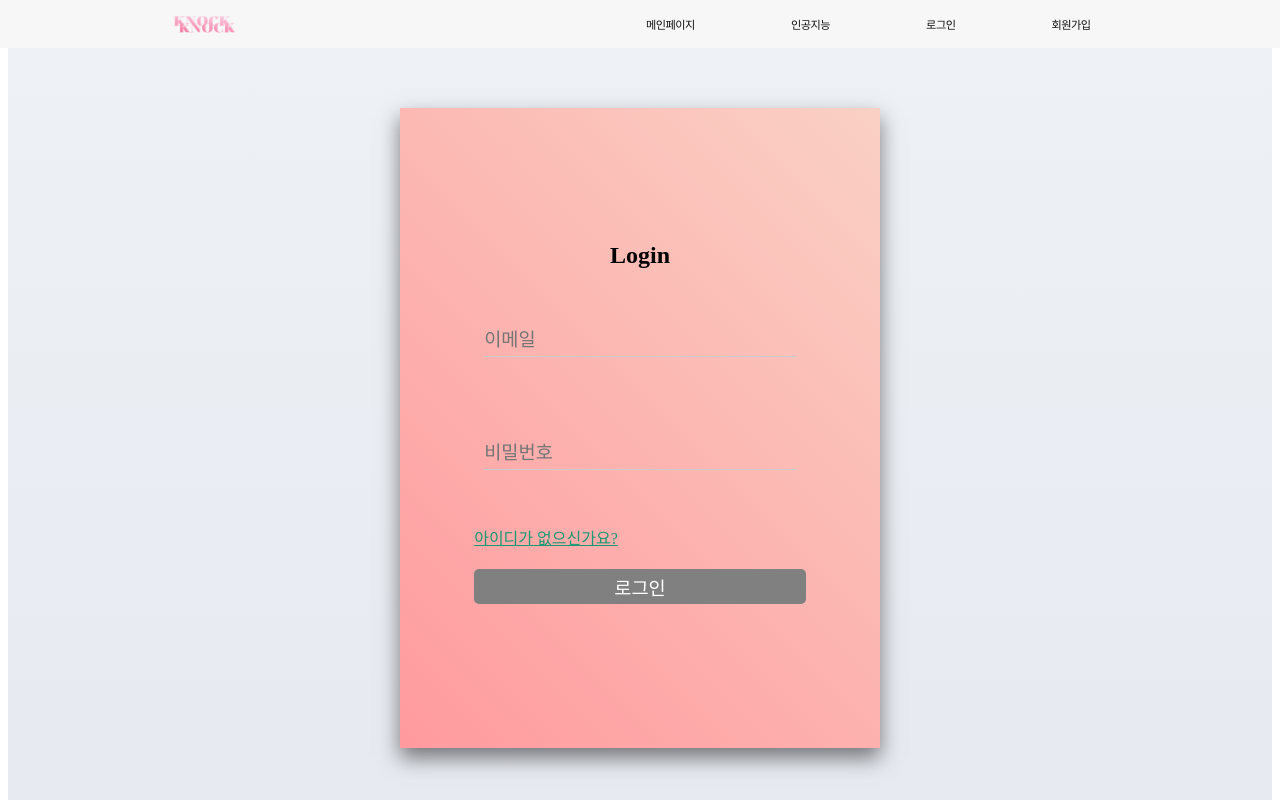
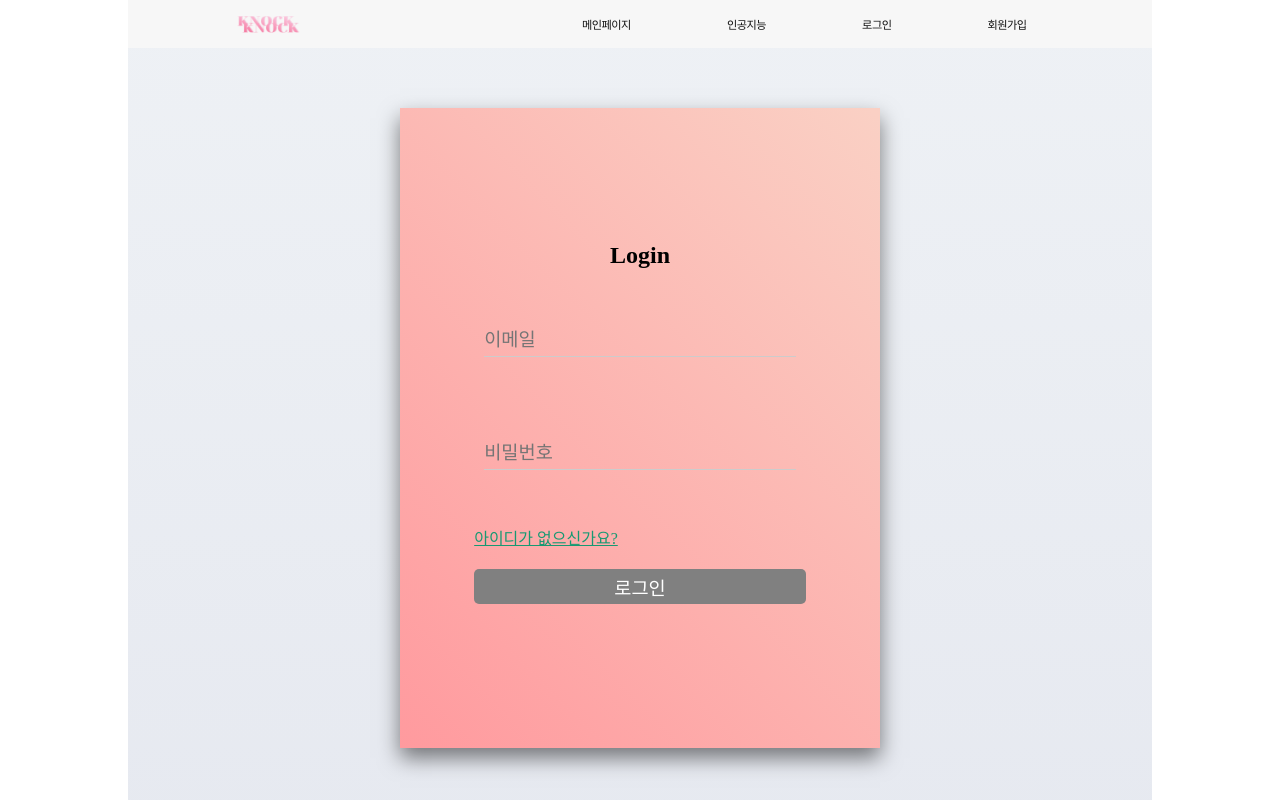
Before and after one commit to jeong1suk/KNOCKKNOCK, a React (Vite) app: page /login in a window 1280 px wide. Shown: the top 800 px of the page. Built offline with nearby package versions, Linux system fonts and the light colour scheme; no server answers; a web font is replaced by a local one.

Commit message:
CSS: 반응형 breakpoint 설정

```diff
--- /dev/null
+++ b/src/components/layout/Layout.jsx
@@ -0,0 +1,9 @@
+import styled from "styled-components";
+export const BaseLayout = ({ children }) => {
+  return <Wrapper>{children}</Wrapper>;
+};
+const Wrapper = styled.div`
+  max-width: 1024px;
+  margin: 0 auto;
+  background-color: black;
+`;
--- /dev/null
+++ b/src/components/layout/breakpoint.js
@@ -0,0 +1,2 @@
+export const MOBILE_BREAK_POINT = "328px";
+export const TABLET_BREAK_POINT = "768px";
--- a/src/components/sections/Header.jsx
+++ b/src/components/sections/Header.jsx
@@ -63,13 +63,15 @@ const Header = () => {
 };
 
 const HeaderWrap = styled.div`
+  max-width: 1024px;
   width: 100%;
   height: 3rem;
   background-color: #f7f7f7;
   position: fixed;
   top: 0;
-  left: 0;
+  left: 50%;
   z-index: 998;
+  transform: translate(-50%, 0);
 `;
 
 const HeaderContainer = styled.div`
--- a/src/components/sections/Layout.jsx
+++ b/src/components/sections/Layout.jsx
@@ -1,13 +1,16 @@
 import { BrowserRouter } from "react-router-dom";
 import Router from "../../routes/Router";
+import { BaseLayout } from "../layout/Layout";
 import Header from "./Header";
 // import Footer from "./Footer";
 const Layout = () => {
   return (
     <BrowserRouter>
-      <Header />
-      <Router />
-      {/* <Footer /> */}
+      <BaseLayout>
+        <Header />
+        <Router />
+        {/* <Footer /> */}
+      </BaseLayout>
     </BrowserRouter>
   );
 };
--- a/src/pages/play/Play.jsx
+++ b/src/pages/play/Play.jsx
@@ -1,33 +1,41 @@
-import styled,{ keyframes } from 'styled-components';
+import styled, { keyframes } from "styled-components";
 
-import { useAsyncValue, useNavigate } from 'react-router-dom';
-import React, { useState, useEffect } from 'react';
-import * as Api from '../../api';
+import { useAsyncValue, useNavigate } from "react-router-dom";
+import React, { useState, useEffect, useContext } from "react";
+import * as Api from "../../api";
 
-import PostCard from '../../components/play/PostCard';
-import Pagination from '../../components/commons/Pagenation';
+import PostCard from "../../components/play/PostCard";
+import Pagination from "../../components/commons/Pagenation";
+import { UserStateContext } from "../../context/user/UserProvider";
+import {
+  MOBILE_BREAK_POINT,
+  TABLET_BREAK_POINT,
+} from "../../components/layout/breakpoint";
 
-function Play()  {
+function Play() {
   const navigate = useNavigate();
-
+  const user = useContext(UserStateContext);
   const [postList, setPostList] = useState([]);
   const [currentPage, setCurrentPage] = useState(1);
   const [allPostCount, setAllPostCount] = useState(0);
-  const [postType, setPostType] = useState('');
+  const [postType, setPostType] = useState("");
 
   const perPage = 6;
   const lastPage = Math.ceil(allPostCount / perPage);
 
   const fetchPosts = async () => {
-    const res = await Api.get(`/posts?page=${currentPage}&perPage=${perPage}&type=${postType}`);
-    console.log(postType,res);
+    const res = await Api.get(
+      `/posts?page=${currentPage}&perPage=${perPage}&type=${postType}`
+    );
+    console.log(postType, res);
     setPostList(res.data.postList);
     setAllPostCount(res.data.allPostCount);
   };
 
-
-
   useEffect(() => {
+    if (user.user === null) {
+      navigate("/login", { replace: true });
+    }
     setCurrentPage(1);
     fetchPosts();
   }, [postType]);
@@ -36,10 +44,7 @@ function Play()  {
     fetchPosts();
   }, [currentPage]);
 
-
-
-
-  return(
+  return (
     <>
       <TopBox>
         <TopPtagBox>
@@ -48,31 +53,53 @@ function Play()  {
           <p>다양한 단체 미팅 중 원하는 미팅에 참여해보세요</p>
         </TopPtagBox>
         <TopButtonBox>
-          <PostButton style={{marginRight: "10px"}} onClick={() => navigate(`/playadd`)}>게시글 만들기</PostButton>
+          <PostButton
+            style={{ marginRight: "10px" }}
+            onClick={() => navigate(`/playadd`)}
+          >
+            게시글 만들기
+          </PostButton>
         </TopButtonBox>
-
       </TopBox>
       <CategoryButtonBox>
-        <CategoryButton onClick={() => setPostType('')}>🚪전체</CategoryButton>
-        <CategoryButton onClick={() => setPostType('술')}>🍻술</CategoryButton>
-        <CategoryButton onClick={() => setPostType('영화')}>🍿영화</CategoryButton>
-        <CategoryButton onClick={() => setPostType('식사')}>🍽️식사</CategoryButton>
-        <CategoryButton onClick={() => setPostType('카페')}>🧋카페</CategoryButton>
-        <CategoryButton onClick={() => setPostType('산책')}>🧑‍🤝‍🧑산책</CategoryButton>
-        <CategoryButton onClick={() => setPostType('드라이브')}>🚗드라이브</CategoryButton>
-        <CategoryButton onClick={() => setPostType('공연관람')}>🎭공연관람</CategoryButton>
-        <CategoryButton onClick={() => setPostType('기타')}>⚫기타</CategoryButton>
+        <CategoryButton onClick={() => setPostType("")}>🚪전체</CategoryButton>
+        <CategoryButton onClick={() => setPostType("술")}>🍻술</CategoryButton>
+        <CategoryButton onClick={() => setPostType("영화")}>
+          🍿영화
+        </CategoryButton>
+        <CategoryButton onClick={() => setPostType("식사")}>
+          🍽️식사
+        </CategoryButton>
+        <CategoryButton onClick={() => setPostType("카페")}>
+          🧋카페
+        </CategoryButton>
+        <CategoryButton onClick={() => setPostType("산책")}>
+          🧑‍🤝‍🧑산책
+        </CategoryButton>
+        <CategoryButton onClick={() => setPostType("드라이브")}>
+          🚗드라이브
+        </CategoryButton>
+        <CategoryButton onClick={() => setPostType("공연관람")}>
+          🎭공연관람
+        </CategoryButton>
+        <CategoryButton onClick={() => setPostType("기타")}>
+          ⚫기타
+        </CategoryButton>
       </CategoryButtonBox>
       <PostCardBox>
-        {postList.map(post => (
+        {postList.map((post) => (
           <PostCard key={post.posId} post={post} />
         ))}
       </PostCardBox>
 
-      <Pagination currentPage={currentPage} setCurrentPage={setCurrentPage} lastPage={lastPage} />
+      <Pagination
+        currentPage={currentPage}
+        setCurrentPage={setCurrentPage}
+        lastPage={lastPage}
+      />
     </>
-  )
-};
+  );
+}
 
 export default Play;
 
@@ -132,13 +159,13 @@ const TopBox = styled.div`
     p:last-of-type {
       font-size: 0.8rem;
     }
-`
+`;
 
 const PostButton = styled.button`
-  font-size: 100%;
-  font-family: 'KIMM_Bold';
+  font-size: 15px;
+  font-family: "KIMM_Bold";
   padding: 10px 10px;
-  background-color: #F7CBD0;
+  background-color: #f7cbd0;
   color: black;
   border: 10px double #fff;
   border-radius: 50px;
@@ -150,81 +177,82 @@ const PostButton = styled.button`
   text-overflow: ellipsis;
 
   &:hover {
-    border: 10px double #3B0B0B;
-    color: #3B0B0B;
+    border: 10px double #3b0b0b;
+    color: #3b0b0b;
     transform: scale(1.02);
   }
-  @media (max-width: 420px) {
+  @media (max-width: ${MOBILE_BREAK_POINT}) {
     width: 100%;
     white-space: nowrap; /* Allow the text to wrap */
     max-width: 1000px;
     margin: 40px 0 0 0;
+    font-size: 0.4rem;
   }
-  @media (max-width: 1024px) {
+  @media (max-width: ${TABLET_BREAK_POINT}) {
     width: 100%;
     font-size: 0.4rem; /* Adjust the font size for smaller screens */
     padding: 10px 15px; /* Adjust the padding for smaller screens */
     margin: 150px 0 0 0; /* Adjust the margin for smaller screens */
   }
-`
+`;
 const CategoryButtonBox = styled.div`
   display: flex;
   justify-content: space-around;
   margin: 0px -35px 50px -35px;
-  background-color: #FFFFFF;
+  background-color: #ffffff;
   padding: 20px 0;
   border-top: 1px solid #d2d2d2;
   border-bottom: 1px solid #d2d2d2;
   animation: ${fadeInAnimation} 0.6s ease-in-out;
 
-  @media (min-width: 1024px) {
+  @media (min-width: ${TABLET_BREAK_POINT}) {
     justify-content: space-evenly;
   }
-  @media (min-width: 390px) {
+  @media (min-width: ${MOBILE_BREAK_POINT}) {
     margin: 0px;
   }
-`
+`;
 
 const CategoryButton = styled.div`
   font-size: 1.5rem;
-  font-family: 'Pretendard-Regular';
+  font-family: "Pretendard-Regular";
   color: #1d1d1f;
   cursor: pointer;
   text-align: center;
 
   &:hover {
     transform: scale(1.1);
-    color: #F7CBD0;
+    color: #f7cbd0;
   }
 
-  @media (min-width: 1024px) {
+  @media (min-width: ${MOBILE_BREAK_POINT}) {
     font-size: 1.5rem;
   }
-  @media (max-width: 750px) {
+  @media (max-width: ${TABLET_BREAK_POINT}) {
     font-size: 0.7rem;
     max-width: 100px; /* Set the maximum width for the button */
     white-space: normal; /* Allow the text to wrap */
   }
-`
+`;
 
 const PostBox = styled.div`
-  background-color: #FFFFFF;
+  background-color: #ffffff;
   display: flex;
   flex-direction: column;
   margin: 30px 50px 30px 50px;
-`
+`;
 
 const TopButtonBox = styled.div`
   display: flex;
-  width: 15%;
+  width: 20%;
 
-  @media (max-width: 516px) {
-    width: 40%;
+  @media (max-width: ${MOBILE_BREAK_POINT}) {
+    width: 10%;
   }
-`
+`;
 const PostCardBox = styled.div`
   display: grid;
-  grid-template-columns: repeat(auto-fit, minmax(30vw,1fr));
+  grid-template-columns: repeat(auto-fit, minmax(30vw, 1fr));
   padding: 20px;
   margin: 0 auto;
   justify-items: center;
@@ -232,18 +260,18 @@ const PostCardBox = styled.div`
   max-width: 90vw;
   animation: ${fadeInAnimation} 0.6s ease-in-out;
 
-  @media (max-width: 1100px) {
+  @media (max-width: ${MOBILE_BREAK_POINT}) {
     grid-template-columns: repeat(auto-fit, minmax(30vw, 1fr));
-    grid-gap:1px;
+    grid-gap: 1px;
   }
 
-  @media (max-width: 768px) {
+  @media (max-width: ${TABLET_BREAK_POINT}) {
     grid-template-columns: repeat(auto-fit, minmax(100%, 1fr));
   }
-  `
+`;
 
 const TopPtagBox = styled.div`
   display: flex;
   flex-direction: column;
   align-items: start;
-`
+`;
```
